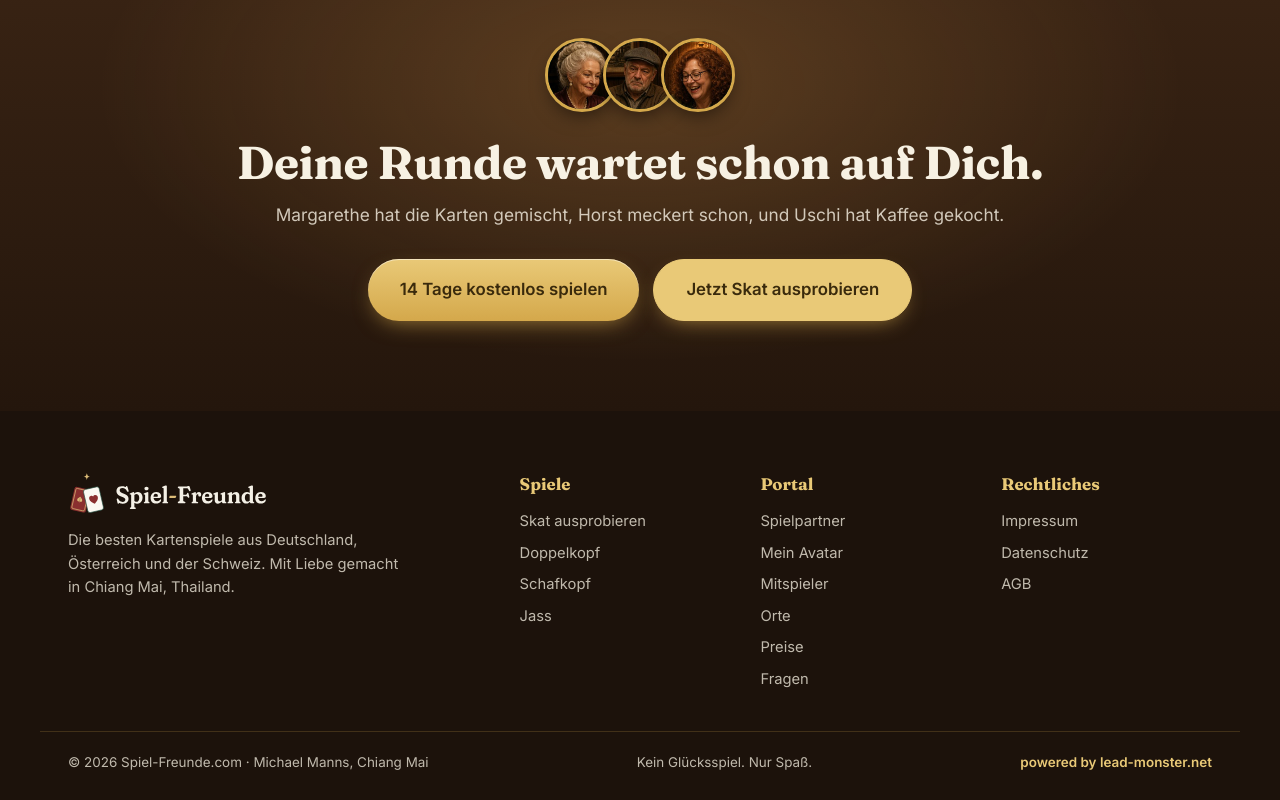
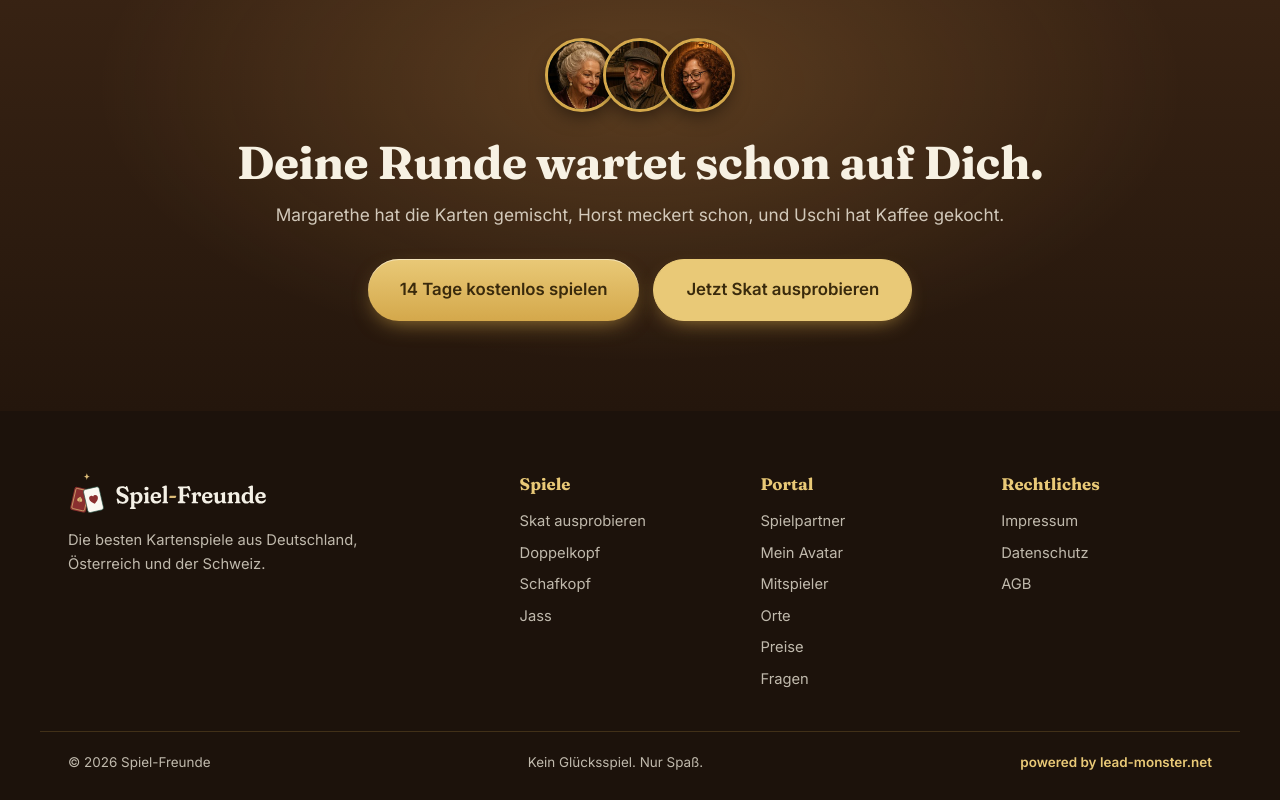
Before and after one commit to mike20082015/spiel-freunde, a plain HTML site: page public/index.html in a window 1280 px wide. Shown: the part 8949-9749 px from the top of the page. Drawn offline with Linux system fonts and the light colour scheme.

Commit message:
Remove private name and location from the homepage footer (#10)
* Remove the private name and location from the homepage footer.

The copyright line now matches the Spielpartner footer: © 2026 Spiel-Freunde.

Co-authored-by: mike20082015 <mike20082015@users.noreply.github.com>

* Name Interconsult LLC as the site operator in the README.

Replace the private owner line with the operator that will appear in the Impressum.

Co-authored-by: mike20082015 <mike20082015@users.noreply.github.com>

---------

Co-authored-by: Cursor Agent <cursoragent@cursor.com>
Co-authored-by: mike20082015 <mike20082015@users.noreply.github.com>

```diff
--- a/public/index.html
+++ b/public/index.html
@@ -422,14 +422,14 @@
   <div class="wrap foot-in">
     <div class="foot-brand">
       <a class="logo logo-foot" href="#top"><img src="assets/variante-a-lockup-dunkel-web.svg" alt="Spiel-Freunde" width="796" height="175"></a>
-      <p>Die besten Kartenspiele aus Deutschland, Österreich und der Schweiz. Mit Liebe gemacht in Chiang Mai, Thailand.</p>
+      <p>Die besten Kartenspiele aus Deutschland, Österreich und der Schweiz.</p>
     </div>
     <div class="foot-col"><b>Spiele</b><a href="/skat/">Skat ausprobieren</a><a href="#spiele">Doppelkopf</a><a href="#spiele">Schafkopf</a><a href="#spiele">Jass</a></div>
     <div class="foot-col"><b>Portal</b><a href="/spielpartner/">Spielpartner</a><a href="/mein-avatar/">Mein Avatar</a><a href="#mitspieler">Mitspieler</a><a href="#orte">Orte</a><a href="#preise">Preise</a><a href="#faq">Fragen</a></div>
     <div class="foot-col"><b>Rechtliches</b><a href="#">Impressum</a><a href="#">Datenschutz</a><a href="#">AGB</a></div>
   </div>
   <div class="wrap foot-bottom">
-    <span>© 2026 Spiel-Freunde.com · Michael Manns, Chiang Mai</span>
+    <span>© 2026 Spiel-Freunde</span>
     <span>Kein Glücksspiel. Nur Spaß.</span>
     <a class="powered" href="https://lead-monster.net" target="_blank" rel="noopener">powered by lead-monster.net</a>
   </div>
```
Also changed, not shown: README.md.
